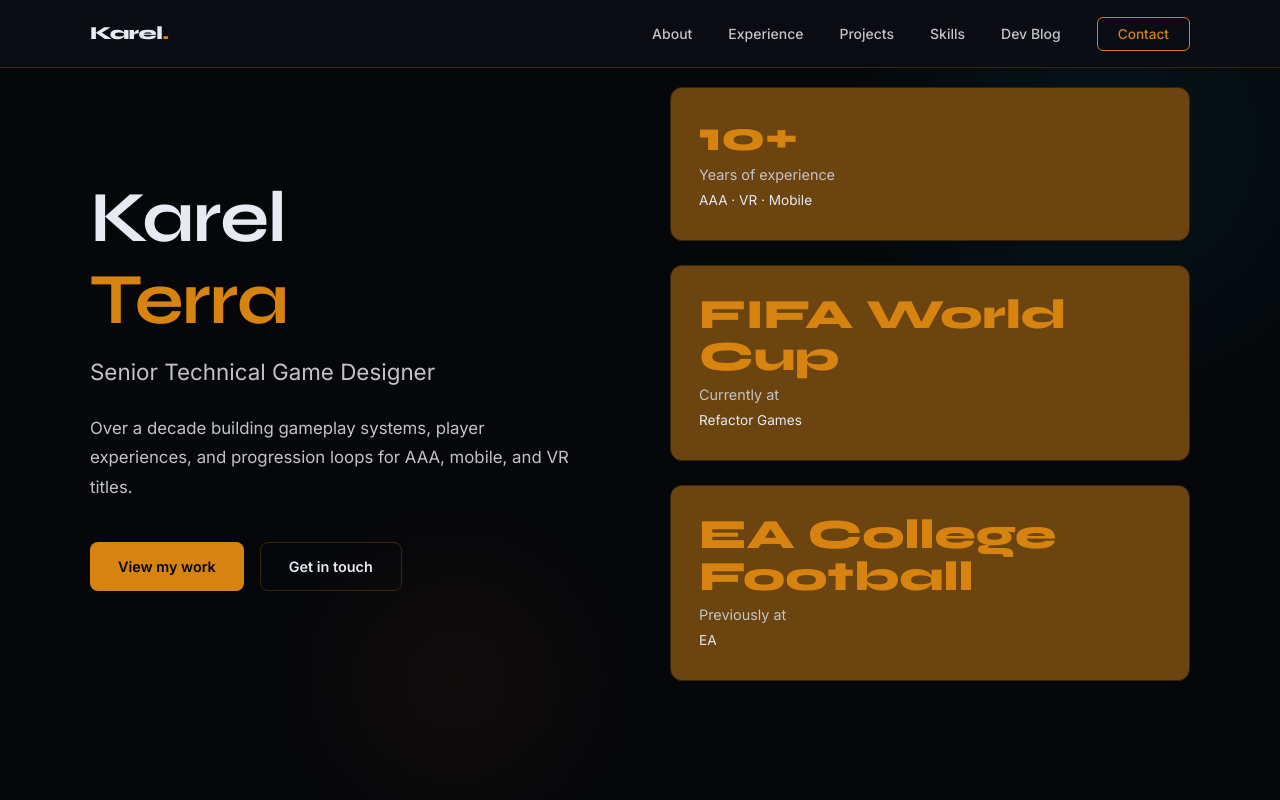
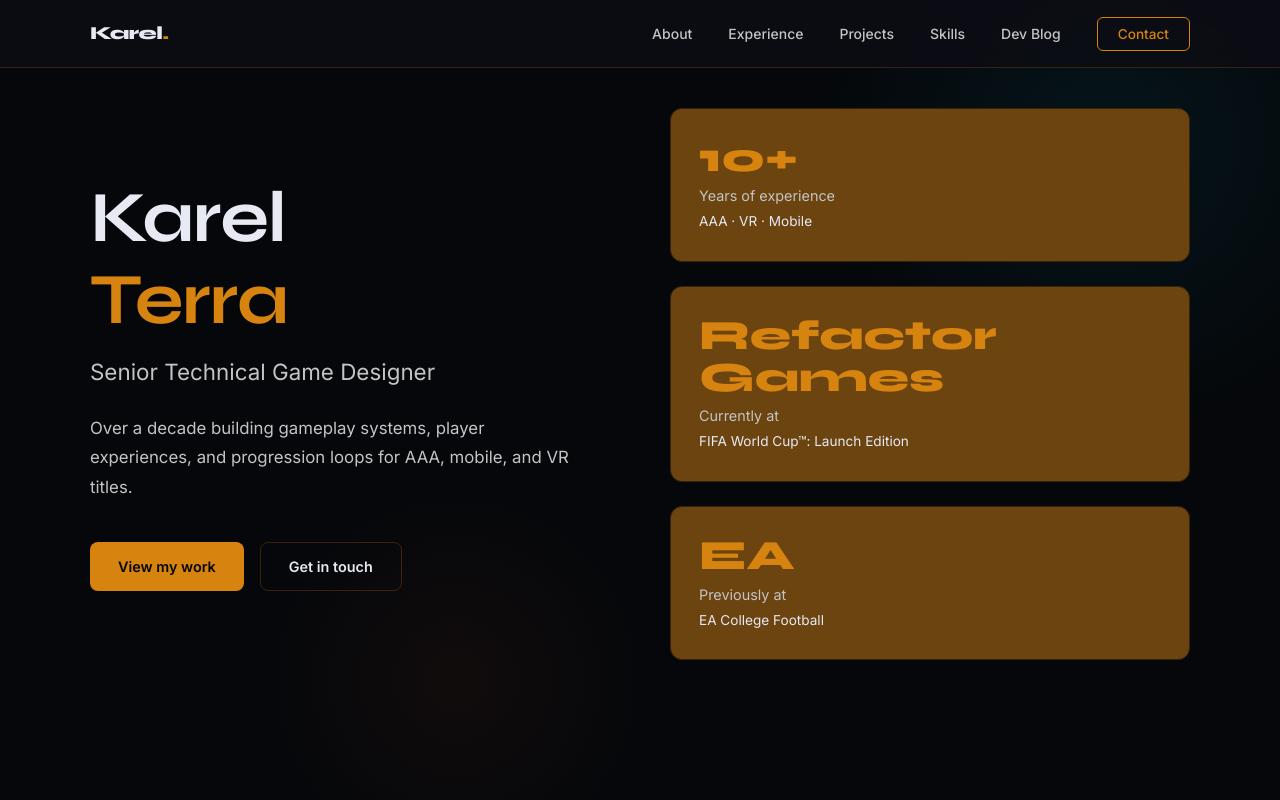
Before and after one commit to BeardTrigger/portfolio-website, a plain HTML site: page index.html in a window 1280 px wide. Shown: the top 800 px of the page. Drawn offline with Linux system fonts and the light colour scheme.

Commit message:
Add TM to FIFA

```diff
--- a/index.html
+++ b/index.html
@@ -66,14 +66,14 @@
         <div class="stat-sub">AAA · VR · Mobile</div>
       </div>
       <div class="stat-card fade-in">
-        <div class="stat-number">FIFA World Cup</div>
+        <div class="stat-number">Refactor Games</div>
         <div class="stat-label">Currently at</div>
-        <div class="stat-sub">Refactor Games</div>
+        <div class="stat-sub">FIFA World Cup™: Launch Edition</div>
       </div>
       <div class="stat-card fade-in">
-        <div class="stat-number">EA College Football</div>
+        <div class="stat-number">EA</div>
         <div class="stat-label">Previously at</div>
-        <div class="stat-sub">EA</div>
+        <div class="stat-sub">EA College Football</div>
       </div>
     </div>
   </div>
@@ -144,7 +144,7 @@
             <span class="timeline-date">2026 - Present</span>
             <span class="timeline-company">Refactor Games · Louisville · Unreal</span>
           </div>
-          <h3>Senior Technical Game Designer — FIFA World Cup</h3>
+          <h3>Senior Technical Game Designer — FIFA World Cup™: Launch Edition</h3>
           <p>Joining the Team mid development, diving into rapid prototyping future features. Work with Leadership, Production, UI, Engineering and Art to plan and deliver new modes.</p>
           <div class="timeline-tags" data-color="#d6830f">
             <span class="chip" style="background:rgba(214,131,15,0.1);border-color:rgba(214,131,15,0.25);color:#d6830f">Technical Design</span>
```
